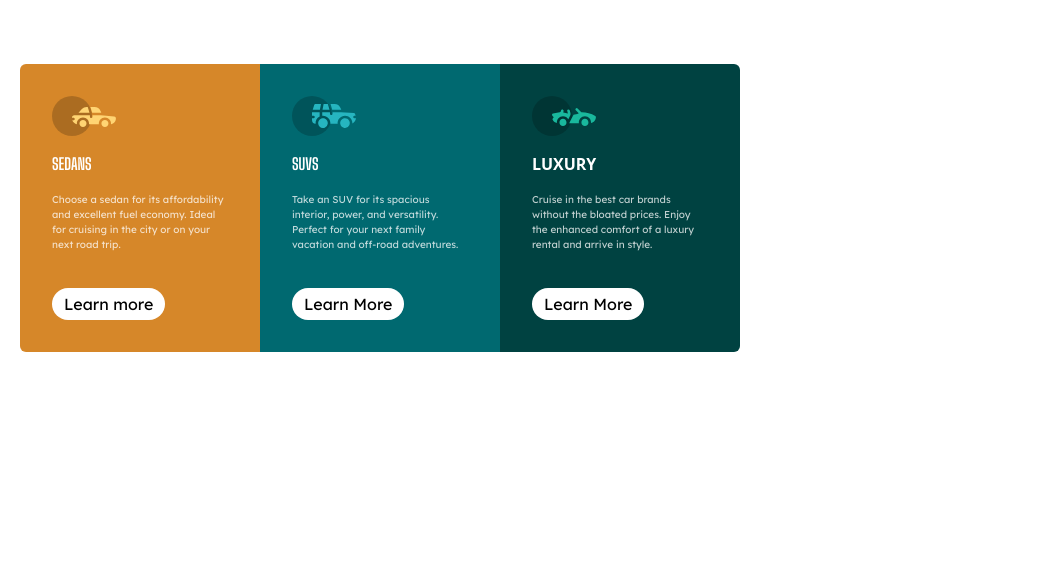
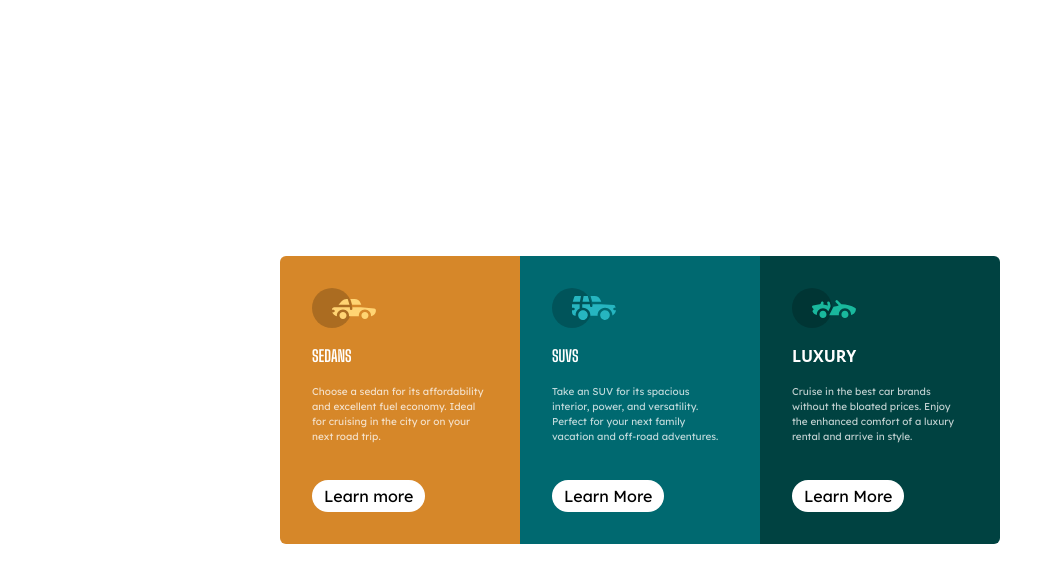
Before and after one commit to Temski-the-coder/3-column-preview-card, a plain HTML site: page index.html in a window 1280 px wide. Shown: the whole page, without its empty margins (0-1043 px from the left). Drawn offline with nearby package versions, Linux system fonts and the light colour scheme.

Commit message:
Set up 3 column work

```diff
--- a/index.html
+++ b/index.html
@@ -36,7 +36,7 @@
     </style>
   </head>
 
-  <body class="flex bg-white py-16 px-5">
+  <body class="flex bg-white py-16 px-5 justify-center lg:items-center lg:h-screen">
     <main class="grid grid-cols-3 place-items-center">
       <section
         class="bg-[#d68729] p-8 rounded-t-md lg:rounded-t-none lg:rounded-l-md  h-[18rem] w-60 justify-between flex flex-col items-start"
```
